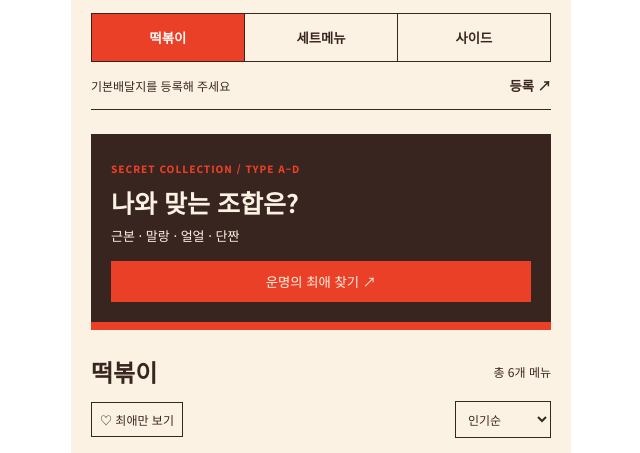
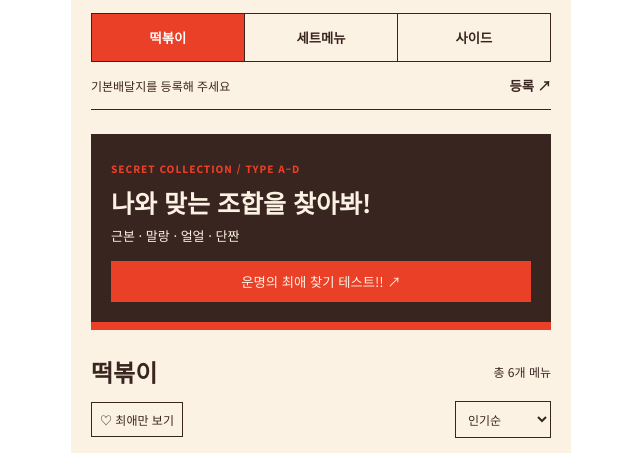
Before and after one commit to eomjoonsik/ipdeok_bokki_26_11_24, a plain HTML site: page sub/lists/lists.html in a window 1280 px wide. Shown: the part 276-729 px from the top of the page, without its empty margins (319-959 px from the left). Drawn offline with Linux system fonts and the light colour scheme.

Commit message:
Update lists.html

```diff
--- a/sub/lists/lists.html
+++ b/sub/lists/lists.html
@@ -76,10 +76,10 @@
 
         <section class="test-banner">
             <small>SECRET COLLECTION / TYPE A–D</small>
-            <h2>나와 맞는 조합은?</h2>
+            <h2>나와 맞는 조합을 찾아봐!</h2>
             <p>근본 · 말랑 · 얼얼 · 단짠</p>
             <button onclick="location.href='../typetest/typetest.html'">
-    운명의 최애 찾기 ↗
+    운명의 최애 찾기 테스트!! ↗
 </button>
         </section>
 
```
